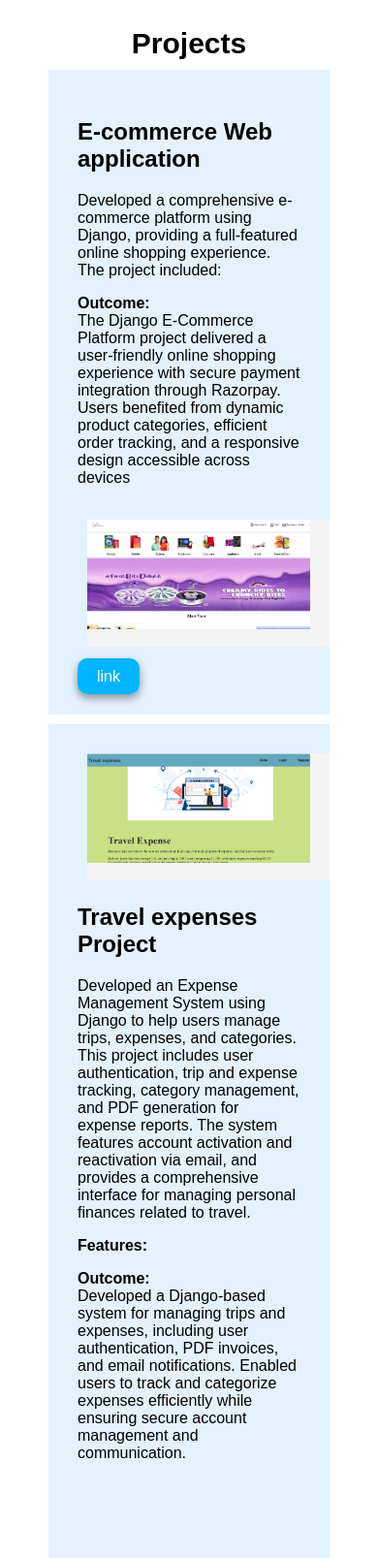
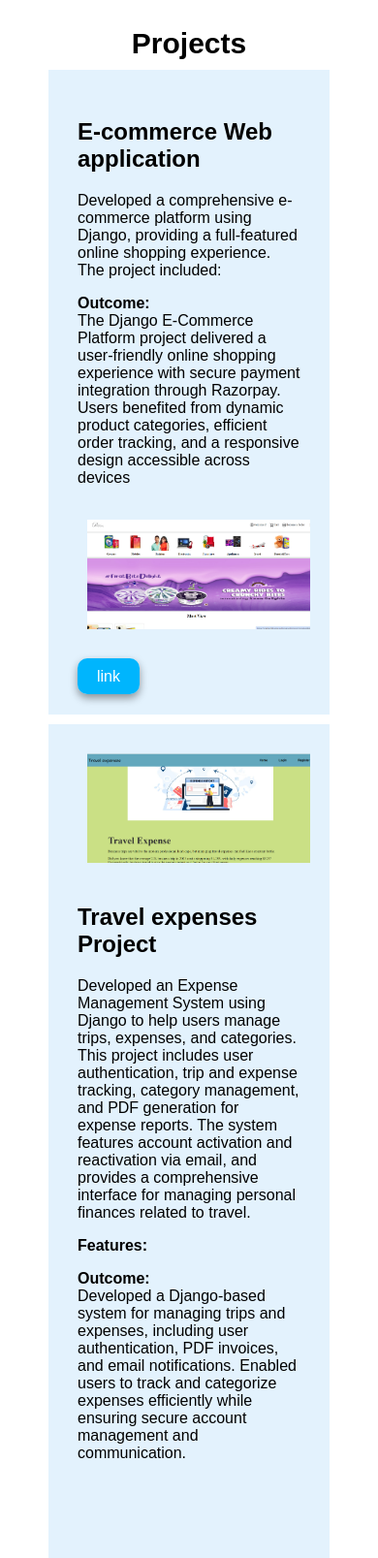
Before and after one commit to Prashanthkumar8466/myweb, a Django app: page /projects in a window 390 px wide. Shown: the part 72-1679 px from the top of the page at 97% size. Run offline with Django 3.2, Linux system fonts and the light colour scheme; data comes from the database, SQL or seed files in the repository.

Commit message:
'update'

```diff
--- a/static/css/prjcts.css
+++ b/static/css/prjcts.css
@@ -97,7 +97,6 @@
     }
     .image-container {
         display: inline-block;
-        background-color: #f4f4f4;
         overflow: hidden;
         width:100%;
     }
```
